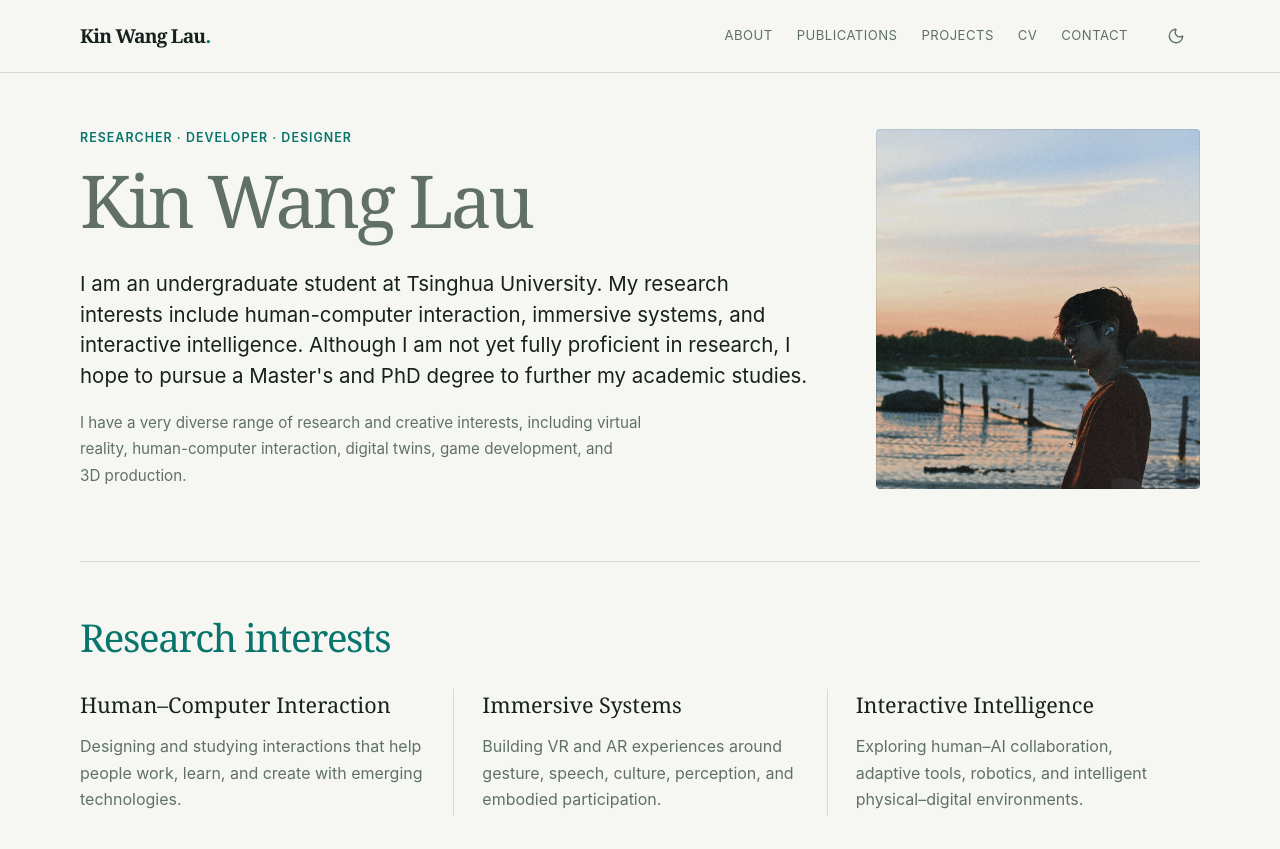
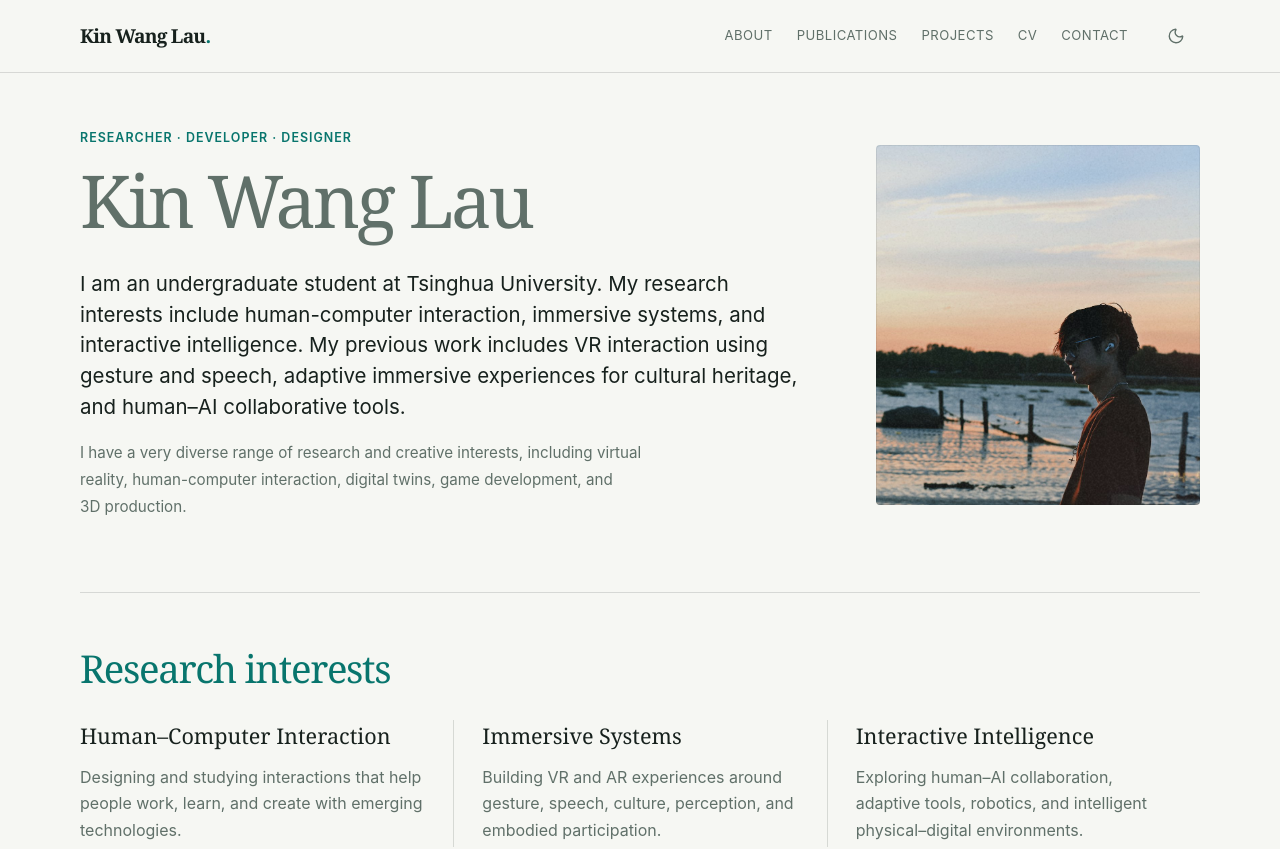
Before and after one commit to kenlau5678/laukinwang-portfolio, a React (Vite) app: page / in a window 1280 px wide. Shown: the top 849 px of the page. Built offline with nearby package versions, Linux system fonts and the light colour scheme.

Commit message:
Refresh homepage research introduction

```diff
--- a/src/App.tsx
+++ b/src/App.tsx
@@ -141,7 +141,7 @@ function App() {
             <p className="eyebrow">Researcher · Developer · Designer</p>
             <h1>Kin Wang Lau</h1>
             <p className="hero-lead">
-              I am an undergraduate student at Tsinghua University. My research interests include human-computer interaction, immersive systems, and interactive intelligence. Although I am not yet fully proficient in research, I hope to pursue a Master's and PhD degree to further my academic studies.
+              I am an undergraduate student at Tsinghua University. My research interests include human-computer interaction, immersive systems, and interactive intelligence. My previous work includes VR interaction using gesture and speech, adaptive immersive experiences for cultural heritage, and human–AI collaborative tools.
             </p>
             <p className="hero-detail">
               I have a very diverse range of research and creative interests, including virtual reality, human-computer interaction, digital twins, game development, and 3D production.
```
